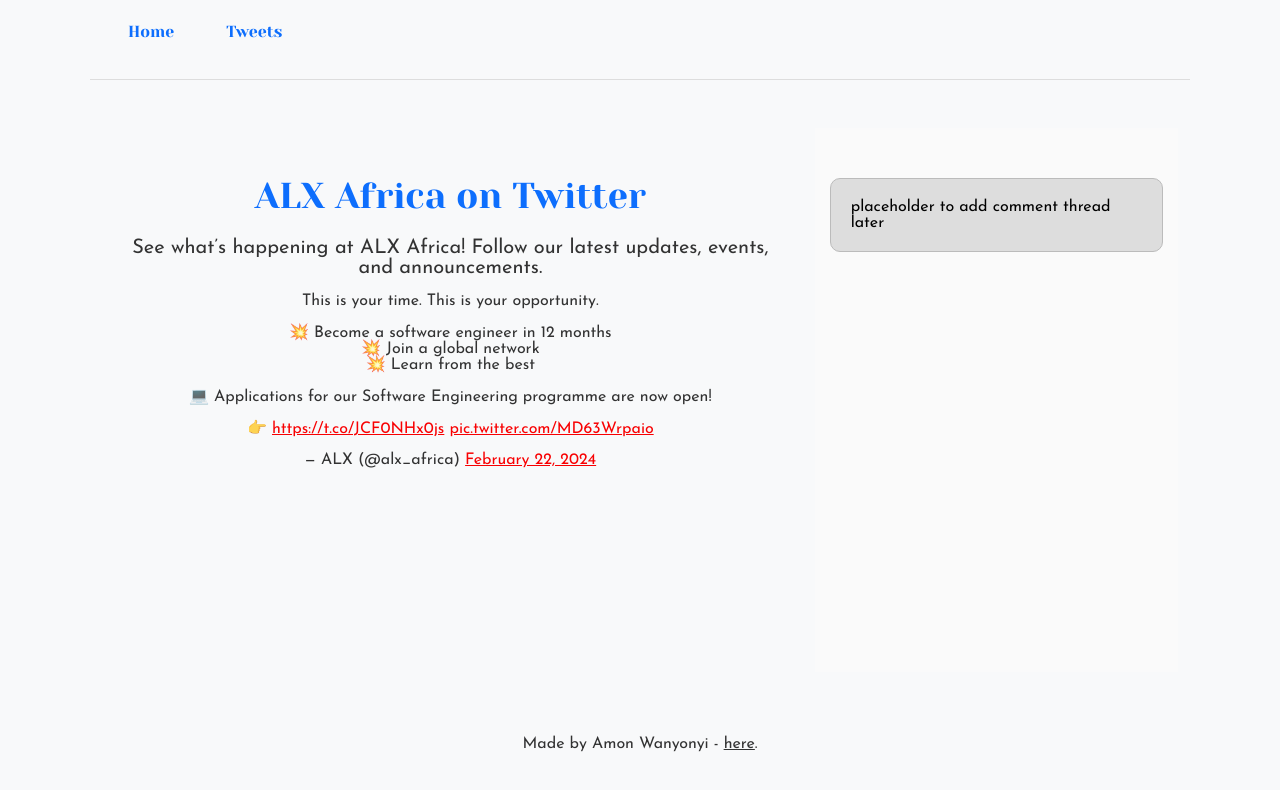
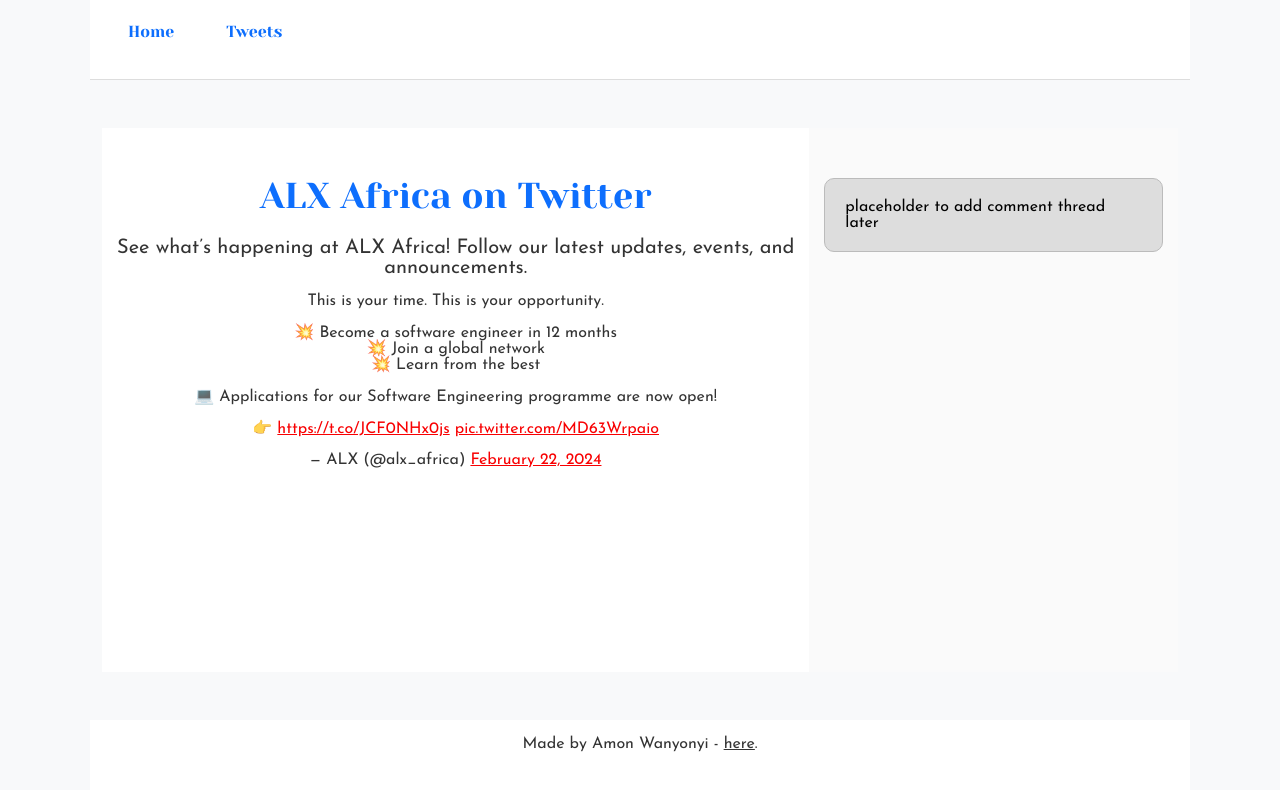
Before and after one commit to amon-f/alx_html_css, a plain HTML site: page css_basics/tweets.html in a window 1280 px wide. Drawn offline with nearby package versions, Linux system fonts and the light colour scheme.

Commit message:
Add comments

```diff
--- a/css_basics/style.css
+++ b/css_basics/style.css
@@ -1,34 +1,43 @@
-/* Flex container for body and main */
+/* Make the whole page a vertical flex container */
 body {
   display: flex;
   flex-direction: column;
   height: 100vh;
   margin: 0;
+  font-family: Arial, sans-serif;
 }
 
+/* Make <main> a horizontal flex container */
 main {
   display: flex;
   flex-direction: row;
-  flex: auto;
-  gap: 1rem;
-  padding: 1rem;
+  flex: auto; /* let it expand in height and width */
 }
 
-/* Layout proportions */
+/* Make <article> take 2/3 of the space */
 article {
   flex: 2;
   overflow-y: auto;
+  padding: 1rem;
+  border-right: 1px solid #ccc;
+  background-color: #fff;
 }
 
+/* Make <aside> take 1/3 of the space */
 aside {
   flex: 1;
   overflow-y: auto;
-  background-color: #f1f1f1;
   padding: 1rem;
-  border-left: 1px solid #ccc;
+  background-color: #f8f9fa;
 }
 
-/* Optional: Sticky footer */
+/* Optional: ensure header and footer look clean */
+header, footer {
+  padding: 1rem;
+  background-color: #fff;
+  border-bottom: 1px solid #ccc;
+}
+
 footer {
   border-top: 1px solid #ccc;
 }
```
